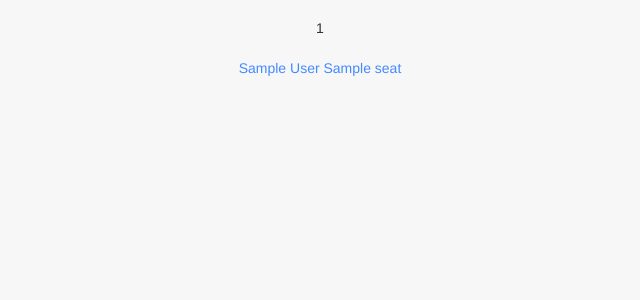
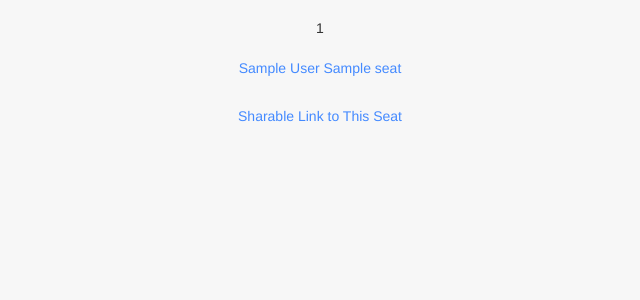
Before and after one commit to Cal-CS-61A-Staff/seating, a Flask app: template server/templates/student.html.j2 in a window 1280 px wide. Shown: the part 418-718 px from the top of the page, without its empty margins (320-960 px from the left). Run offline with Flask 2, Linux system fonts and the light colour scheme; the template is opened without the code that fills it: values that come from a table or form of the project are taken from there, others are empty; tables that the repository leaves empty hold one stand-in row (values such as "Sample post").

Commit message:
Add sharable link

```diff
--- a/server/templates/student.html.j2
+++ b/server/templates/student.html.j2
@@ -15,6 +15,9 @@
       {% set seat = student.assignment.seat %}
       <a href="{{ url_for('room', exam=exam, name=seat.room.name, seat=seat.name) }}">
         {{ seat.room.display_name }} {{ seat.name }}
+      </a><br><br>
+      <a target="_blank" href="{{ url_for('single_seat', seat_id=seat.id) }}">
+        Sharable Link to This Seat
       </a>
     {% else %}
       No Assigned Seat
```
